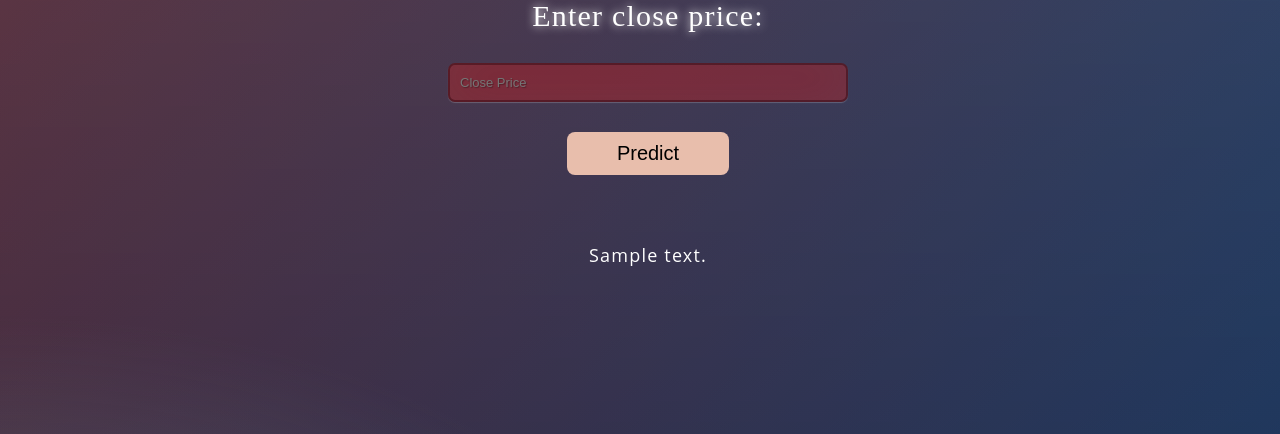
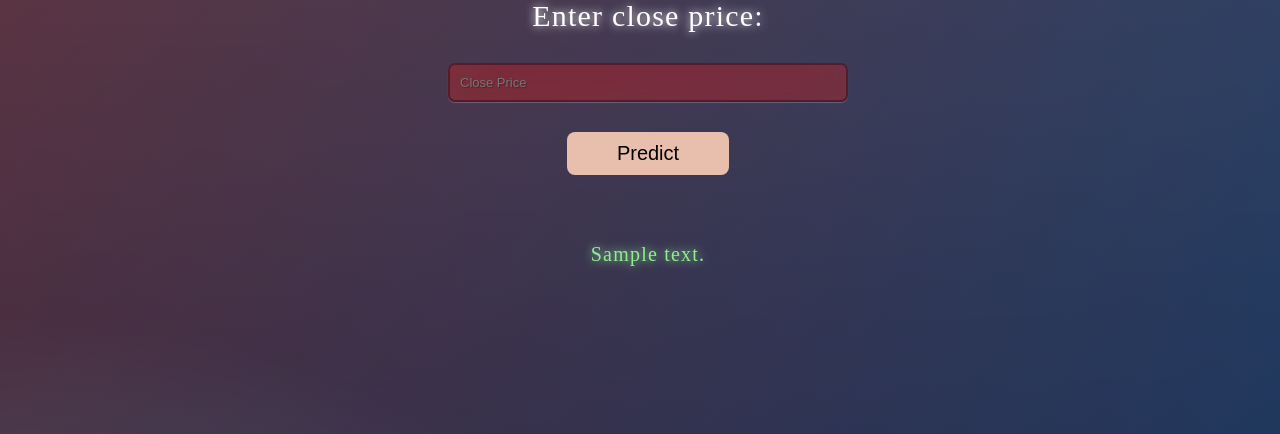
Before and after one commit to Rahul-Shedge/heroku-demo, a Flask app: template template/msft.html in a window 1280 px wide. Shown: the part 31-465 px from the top of the page. Run offline with Flask 2, Linux system fonts and the light colour scheme; the template is opened without the code that fills it: most values are stand-ins (such as "Sample title", 1, 10 or a date in 2020); parts of the project's set-up code (start-up, migrations or seed data) failed here and were passed over.

Commit message:
Update styles.css

```diff
--- a/static/styles.css
+++ b/static/styles.css
@@ -114,3 +114,6 @@ input:focus { box-shadow: inset 0 -5px 45px rgba(100,100,100,0.4), 0 1px 1px rgb
 	font-family: 'Times New Roman';
 	font-size: 15px;
 	margin-top: 15px; }
+
+.hi {
+color: lightgreen; font-family: 'Times New Roman', serif; text-shadow: 0 0 10px; text-align: center; font-size:20px;}
```
